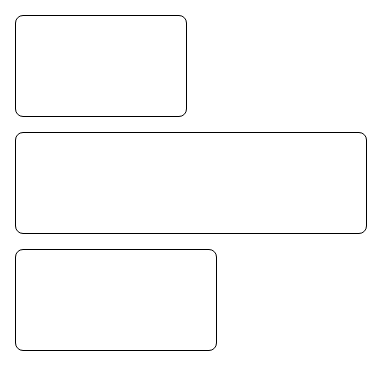
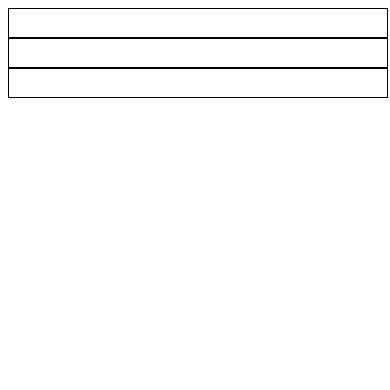
Before and after one commit to zorianak/style-test, a plain HTML site: page index.html in a window 390 px wide. Drawn offline with Linux system fonts and the light colour scheme.

Commit message:
Some flexboxin' to make the proper layout.

```diff
--- a/sass/global.scss
+++ b/sass/global.scss
@@ -9,30 +9,63 @@ a {
 }
 
 #wrapper div {
-    float: left;
-    border-radius: 8px;
     border: 1px solid black;
-    height: 100px;
-    position: relative;
-    margin: 2%;
-    flex: 0 0 48%;
+	padding: 1em;
 }
 
 #wrapper {
-    display: felx;
-    flex-row: row wrap;
-    justify-content: space-between;
+    display: -webkit-box;
+	display: -moz-box;
+	display: -ms-flexbox;
+	display: -webkit-flex;
+	display: flex;
+    width: 100%;
 }
 
 #first {
+    -webkit-box-ordinal-group: 1;
+	-moz-box-ordinal-group: 1;
+	-ms-flex-order: 1;
+	-webkit-order: 1;
+	order: 1;
+
+	-webkit-box-flex: 1;
+	-moz-box-flex: 1;
+	-webkit-flex: 1;
+	-ms-flex: 1;
+	flex: 1;
+
     min-width: 170px;
 }
 
-#second {
+#second {-webkit-box-ordinal-group: 2;
+	-moz-box-ordinal-group: 2;
+	-ms-flex-order: 2;
+	-webkit-order: 2;
+	order: 2;
+
+	-webkit-box-flex: 3;
+	-moz-box-flex: 3;
+	-webkit-flex: 3;
+	-ms-flex: 3;
+	flex: 3;
+
     min-width: 350px;
 }
 
 #third {
+    -webkit-box-ordinal-group: 3;
+	-moz-box-ordinal-group: 3;
+	-ms-flex-order: 3;
+	-webkit-order: 3;
+	order: 3;
+
+	-webkit-box-flex: 1;
+	-moz-box-flex: 1;
+	-webkit-flex: 1;
+	-ms-flex: 1;
+	flex: 1;
+
     min-width: 200px;
 }
 
--- a/sass/media-queries.scss
+++ b/sass/media-queries.scss
@@ -0,0 +1,51 @@
+@media (max-width: 820px) {
+    #wrapper {
+//        flex-direction: column;
+        flex-wrap: wrap;
+    }
+}
+
+@media (max-width: 558px) {
+    #wrapper {
+        display: -webkit-box;
+		display: -moz-box;
+		display: -ms-flexbox;
+		display: -webkit-flex;
+		display: flex;
+
+        flex-direction: column;
+
+		width: 100%;
+
+		-webkit-box-orient: vertical;
+		-moz-box-orient: vertical;
+        -ms-flex-orient: vertical;
+        -webkit-orient: vertical;
+        flex-wrap: wrap;
+        orient: vertical;
+    }
+
+    #second {
+        -webkit-box-ordinal-group: 2;
+		-moz-box-ordinal-group: 2;
+		-ms-flex-order: 2;
+		-webkit-order: 2;
+		order: 2;
+    }
+
+    #first {
+        -webkit-box-ordinal-group: 1;
+		-moz-box-ordinal-group: 1;
+		-ms-flex-order: 1;
+		-webkit-order: 1;
+		order: 1;
+    }
+
+    #third {
+        -webkit-box-ordinal-group: 3;
+		-moz-box-ordinal-group: 3;
+		-ms-flex-order: 3;
+		-webkit-order: 3;
+		order: 3;
+    }
+}
```
Also changed, not shown: stylesheets/global.css, stylesheets/media-queries.css.
